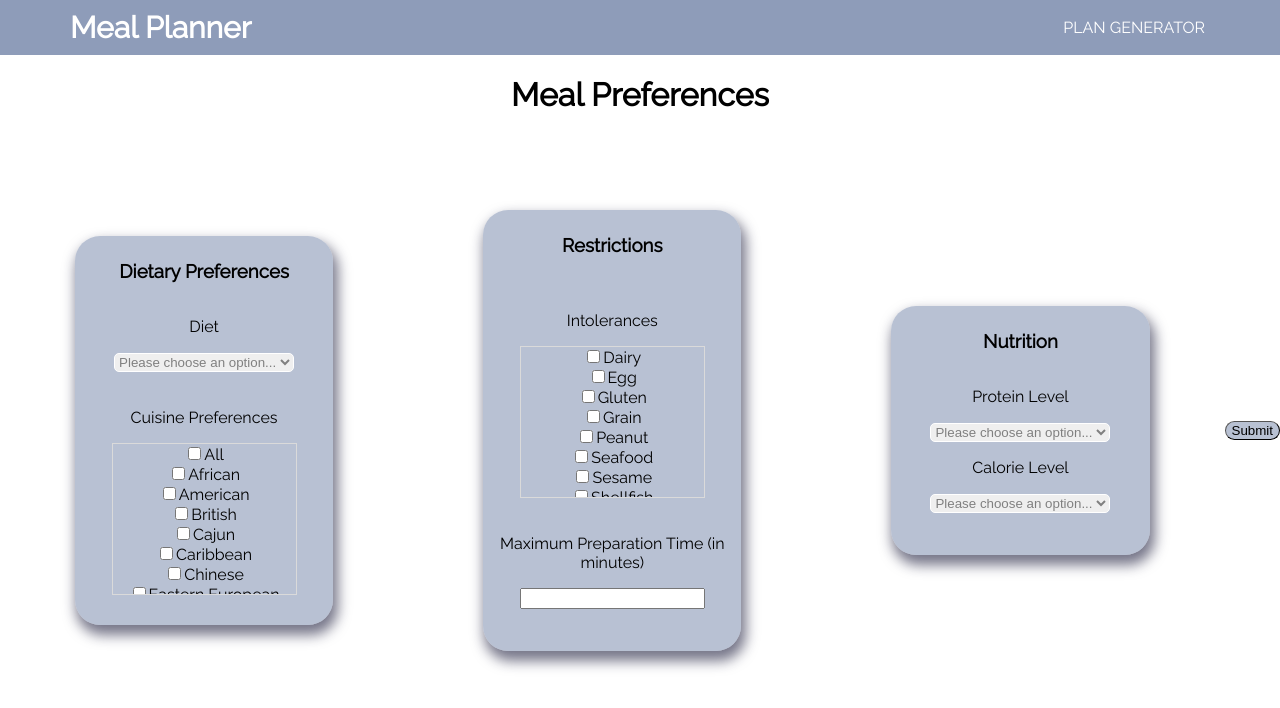
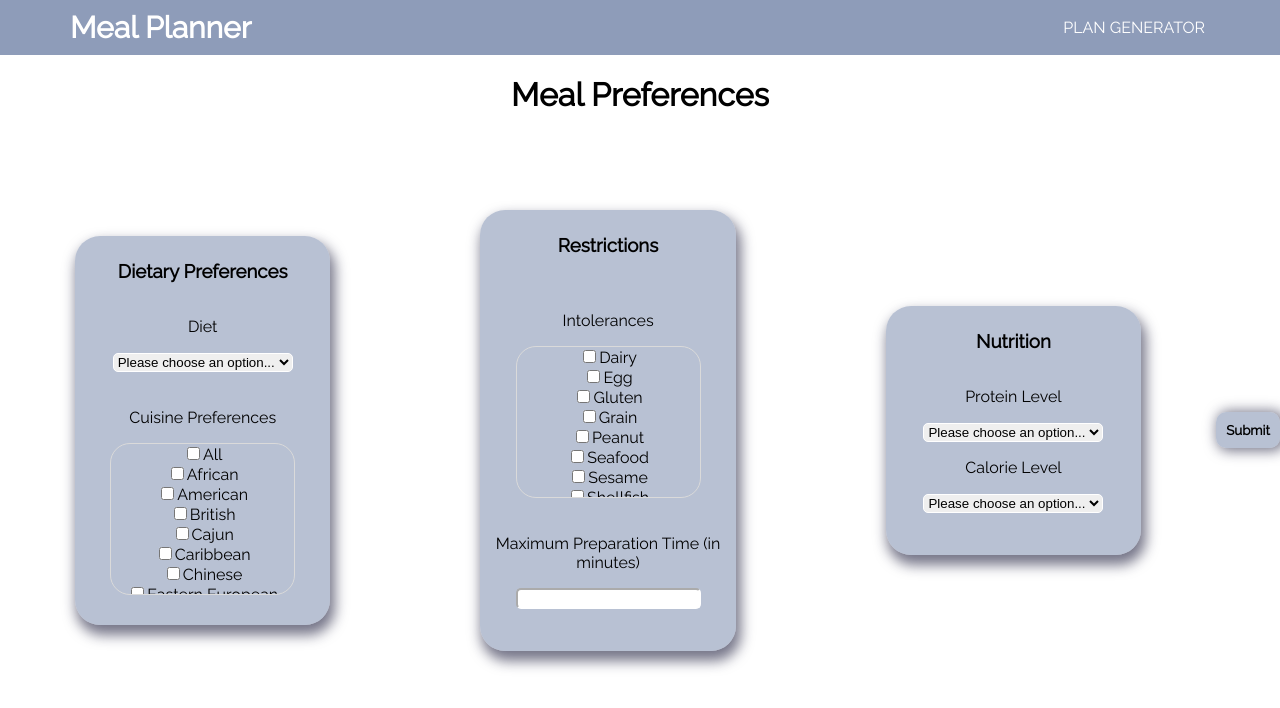
Before and after one commit to sadena27/meal-planner, a React (Create React App) app: page /meal-plan-generator in a window 1280 px wide. Shown: the top 708 px of the page. Built offline with nearby package versions, Linux system fonts and the light colour scheme.

Commit message:
Improved style of form

```diff
--- a/src/Components/Form/meal-form.css
+++ b/src/Components/Form/meal-form.css
@@ -7,12 +7,29 @@
 
 .button {
    background-color: rgba(114,132,168, .5);
-   border-radius: 25px;
+   border-radius: 10px;
    border-width: .5px;
+   border: none;
+   box-shadow: 3px 1px 13px 2px rgba(27, 27, 58, 0.6);
+   padding: 10px;
+   transition: all .2s ease-in-out;
+   font-family: Raleway;
+   font-weight: bold;
 }
+
+.button:hover {
+   cursor: pointer;
+   transform: scale(1.1);
+}
+
 
 .title {
    font-family: Raleway;
+}
+
+.inputBox {
+   border-color: #ffffff;
+   border-radius: 5px;
 }
 
 label {
@@ -22,6 +39,7 @@ label {
 option {
    font-family: Raleway;
 }
+
 
 fieldset {
    display: flex;
@@ -47,12 +65,12 @@ fieldset {
    position: relative;
    border-color: #ffff;
    border-radius: 5px;
-   color: #808080;
 }
 
  .selectBox select {
    width: 100%;
  }
+
 
  #checkboxes1 {
     display: flex;
@@ -60,6 +78,7 @@ fieldset {
     border: 1px #dadada solid;
     height: 150px;
     overflow: scroll;
+    border-radius: 20px;
  }
 
 
@@ -69,4 +88,5 @@ fieldset {
    border: 1px #dadada solid;
    height: 150px;
    overflow: scroll;
+   border-radius: 20px;
  }
--- a/src/Components/Form/meal-form.js
+++ b/src/Components/Form/meal-form.js
@@ -56,31 +56,6 @@ function MealForm() {
         }
     }
 
-    var expanded = false;
-
-    const showCheckboxes1 = () => {
-        var checkboxes = document.getElementById("checkboxes1");
-        if (!expanded) {
-          checkboxes.style.display = "block";
-          expanded = true;
-        } else {
-          checkboxes.style.display = "none";
-          expanded = false;
-        }
-      }
-
-    var expanded = false;
-
-    const showCheckboxes2 = () => {
-        var checkboxes = document.getElementById("checkboxes2");
-        if (!expanded) {
-            checkboxes.style.display = "block";
-            expanded = true;
-        } else {
-            checkboxes.style.display = "none";
-            expanded = false;
-        }
-    }
 
     return (
         <div>
@@ -101,7 +76,7 @@ function MealForm() {
                 }
                 <form className="form" onSubmit={handleSubmit}>
                     <fieldset>
-                        <h3 className="title">Dietary Preferences</h3>
+                        <h3>Dietary Preferences</h3>
                         <label>
                             <p className="title">Diet</p>
                             <select className="selectBox" name="diet" onChange={onChangeDiet}>
@@ -176,7 +151,7 @@ function MealForm() {
                         </div>
                     </fieldset>
                     <fieldset>
-                        <h3 className="title">Restrictions</h3>
+                        <h3>Restrictions</h3>
                         <div className="multiselect">
                             <p className="title">Intolerances</p>
                             <div id="checkboxes2" name="restrictions" onChange={onChangeRestrictions}>
@@ -208,12 +183,12 @@ function MealForm() {
                         </div>
                         <label>
                             <p className="title">Maximum Preparation Time (in minutes)</p>
-                            <input type="number" name="max-time" onChange={onChangeTime} step="1"/>
+                            <input className="inputBox" type="number" name="max-time" onChange={onChangeTime} step="1"/>
                         </label>
                         <p></p>
                     </fieldset>
                     <fieldset>
-                        <h3 className="title">Nutrition</h3>
+                        <h3>Nutrition</h3>
                         <label>
                             <p className="title">Protein Level</p>
                             <select className="selectBox" name="protein" onChange={onChangeProtein}>
```
